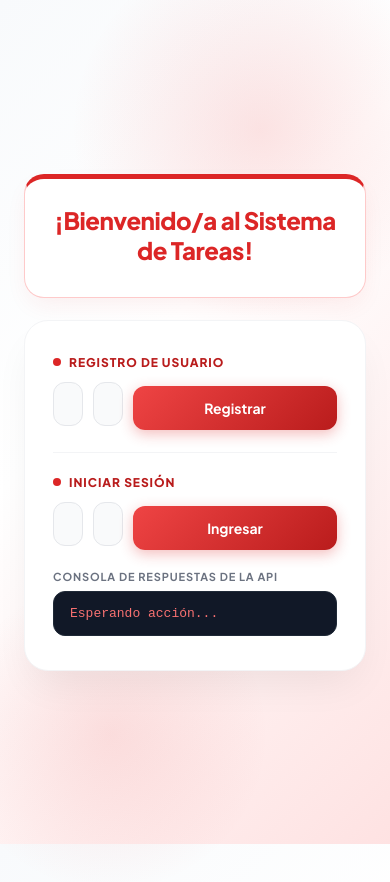
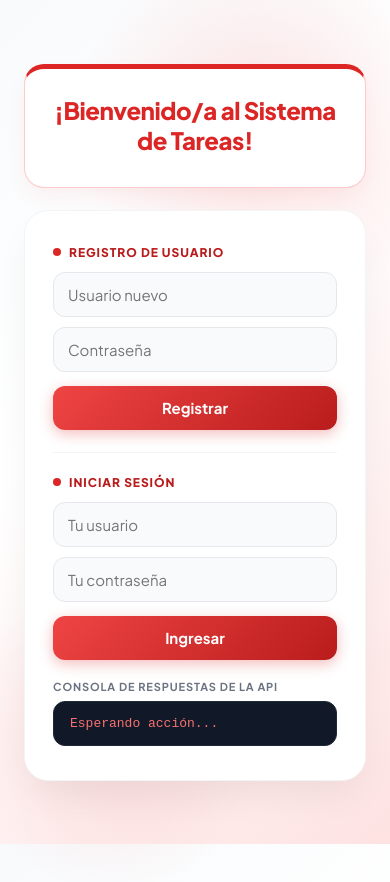
Before and after one commit to HerreraMarcela/PFO2-Redes, a plain HTML site: page index.html in a window 390 px wide. Shown: the top 882 px of the page. Drawn offline with Linux system fonts and the light colour scheme.

Commit message:
Corrige flex-direction y anchos en inputs de mobile

```diff
--- a/index.html
+++ b/index.html
@@ -250,25 +250,39 @@
             margin-top: 1px;
         }
         @media (max-width: 600px) {
-    div[style*="display: flex"], .form-group {
+    /* Desarma las filas horizontales y las pone verticales */
+    div[style*="display: flex"],
+    form,
+    .form-group,
+    .input-group {
         display: flex !important;
         flex-direction: column !important;
-        gap: 8px !important;
+        align-items: stretch !important;
+        gap: 10px !important;
+        width: 100% !important;
     }
-    input {
+
+    /* Fuerza a que cada input y botón ocupe todo el ancho */
+    input[type="text"],
+    input[type="password"],
+    input,
+    button {
         width: 100% !important;
-        min-width: 0 !important;
+        min-width: 100% !important;
+        max-width: 100% !important;
         height: 44px !important;
         box-sizing: border-box !important;
-    }
-    button {
-        width: 100% !important;
-        height: 44px !important;
-        margin-top: 4px !important;
-        box-sizing: border-box !important;
+        display: block !important;
+        margin: 0 !important;
+        font-size: 15px !important;
     }
 
+    button {
+        margin-top: 4px !important;
+    }
 }
+
+
     </style>
 </head>
 <body>
```
